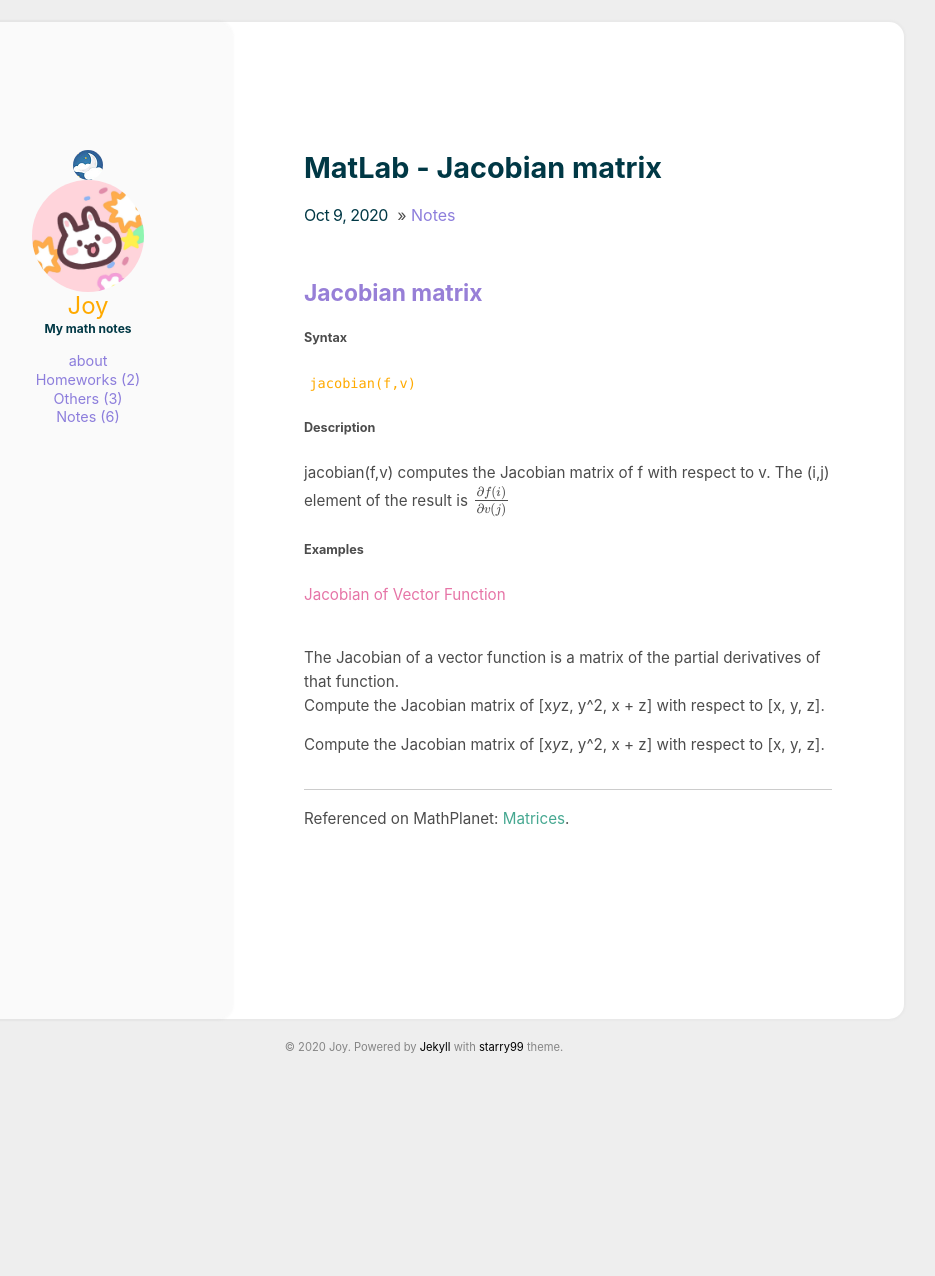
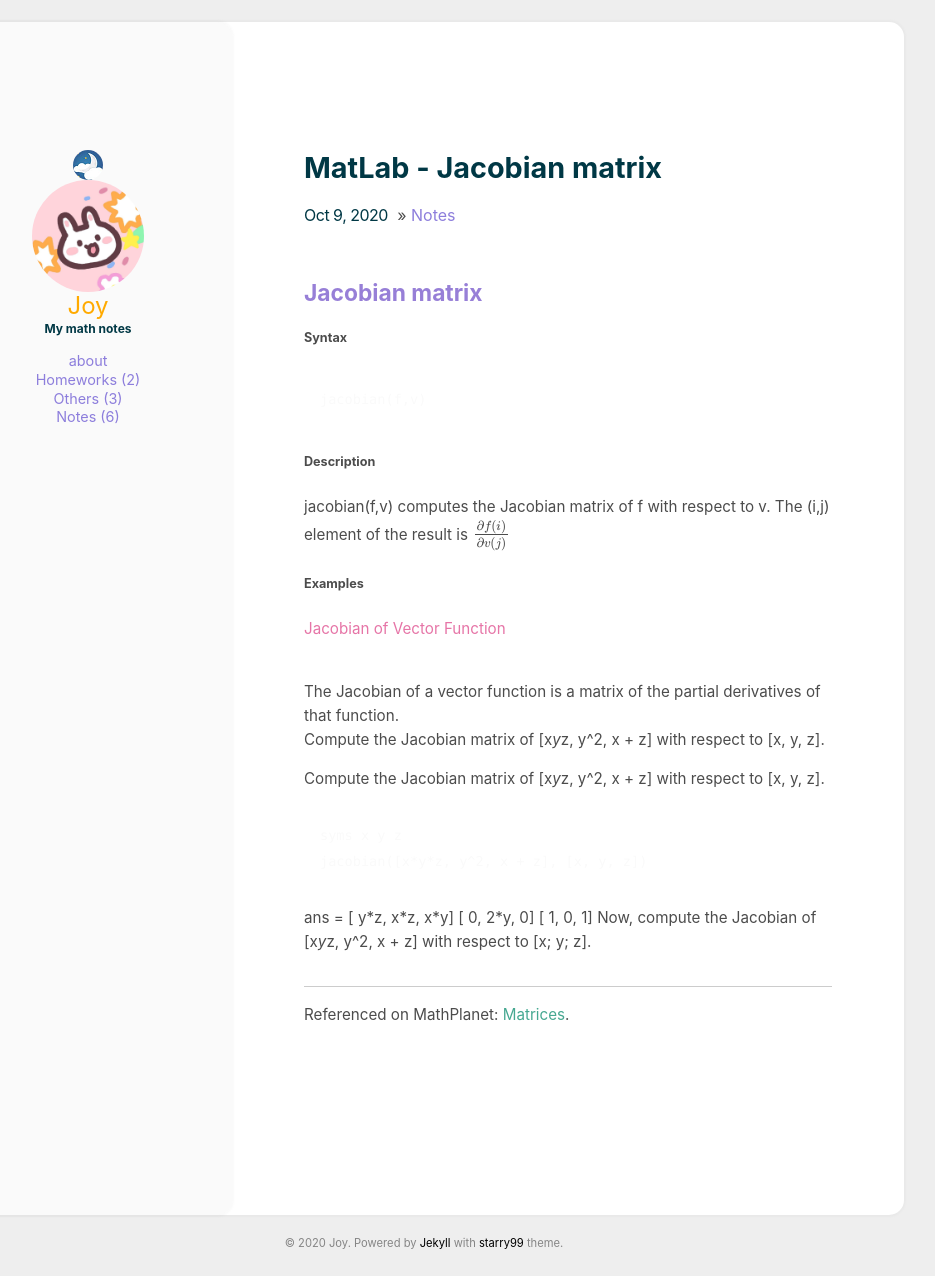
Before and after one commit to Joy3Luo/Joy3luo.github.io, a Jekyll site: the page built from _posts/2020-10-09-Jacobian.md, in a window 1280 px wide. Shown: the whole page, without its empty margins (216-1151 px from the left). Built offline with Jekyll 4.4.1, drawn with Linux system fonts in a browser that asks for light colours; formulas are drawn with MathJax 3; before the commit the page ends 1079 px from its top, so only the background shows below that.

Commit message:
Update 2020-10-09-Jacobian.md

````diff
--- a/_posts/2020-10-09-Jacobian.md
+++ b/_posts/2020-10-09-Jacobian.md
@@ -22,7 +22,9 @@
 ## <font color= 977FD7> Jacobian matrix</font>
 
 ##### Syntax
-```jacobian(f,v)```
+```MatLab
+jacobian(f,v)
+```
 
 ##### Description
 jacobian(f,v) computes the Jacobian matrix of f with respect to v. The (i,j) element of the result is $$\frac{\partial f(i)}{\partial v(j)}$$
@@ -34,7 +36,15 @@
 
 Compute the Jacobian matrix of [x*y*z, y^2, x + z] with respect to [x, y, z].
 
-
+```MatLab
+syms x y z
+jacobian([x*y*z, y^2, x + z], [x, y, z])
+```
+ans =
+[ y\*z, x\*z, x\*y]
+[   0, 2\*y,   0]
+[   1,   0,   1]
+Now, compute the Jacobian of [x*y*z, y^2, x + z] with respect to [x; y; z].
 
 
 
````
